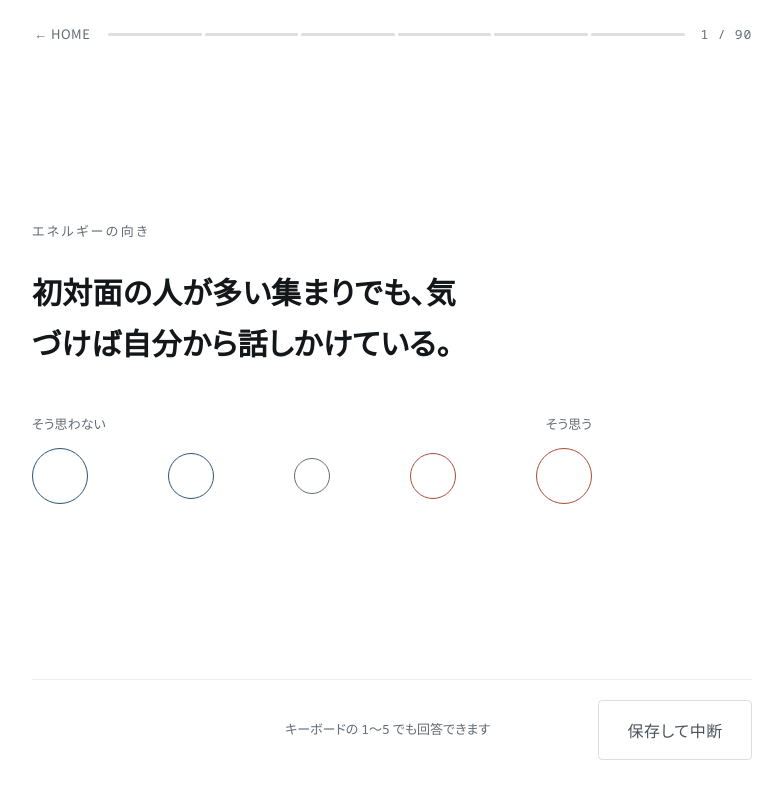
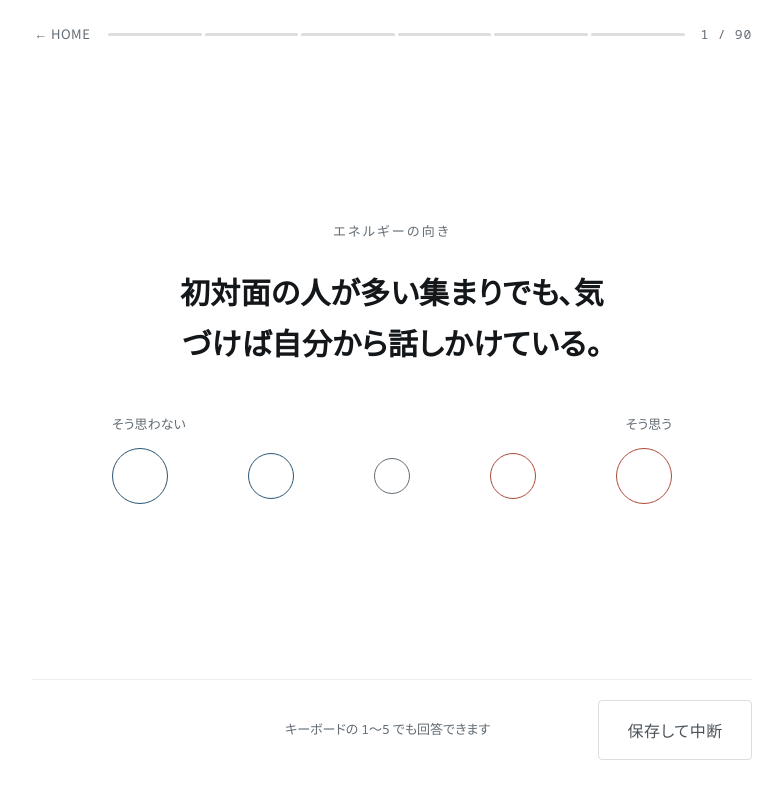
Before and after one commit to wonderbrothers/64monsters, a plain HTML site: page docs/index.html in a window 1280 px wide. Both pictures are taken after a click on the button "診断をはじめる". Shown: the whole page, without its empty margins (248-1031 px from the left). Drawn offline with Linux system fonts and the light colour scheme.

Commit message:
設問文と選択肢を画面中央に配置

```diff
--- a/docs/assets/style.css
+++ b/docs/assets/style.css
@@ -85,10 +85,12 @@ button{ font:inherit; color:inherit; background:none; border:none; cursor:pointe
 .seg i{ flex:1; height:3px; background:var(--line); border-radius:2px; overflow:hidden; position:relative; }
 .seg i b{ position:absolute; inset:0 auto 0 0; width:0; background:var(--ink); transition:width .3s ease; }
 .qcount{ font-family:var(--f-mono); font-size:var(--fs-sm); color:var(--ink-3); letter-spacing:.06em; }
-.qmain{ flex:1; display:flex; flex-direction:column; justify-content:center; padding:40px 0 30px; }
+.qmain{ flex:1; display:flex; flex-direction:column; justify-content:center; align-items:center;
+  text-align:center; padding:40px 0 30px; }
 .qaxis{ margin-bottom:22px; }
+.qtext{ max-width:24em; }
 .qtext{ font-family:var(--f-disp); font-weight:700; font-size:clamp(1.375rem, 4.4vw, 1.875rem); line-height:1.7; letter-spacing:.01em; }
-.scale{ margin-top:44px; max-width:560px; }
+.scale{ margin-top:44px; width:100%; max-width:560px; }
 .scale-ends{ display:flex; justify-content:space-between; font-size:var(--fs-sm); color:var(--ink-3); margin-bottom:12px; }
 .opts{ display:flex; align-items:center; justify-content:space-between; gap:clamp(6px,2.5vw,18px); }
 .opt{
```
